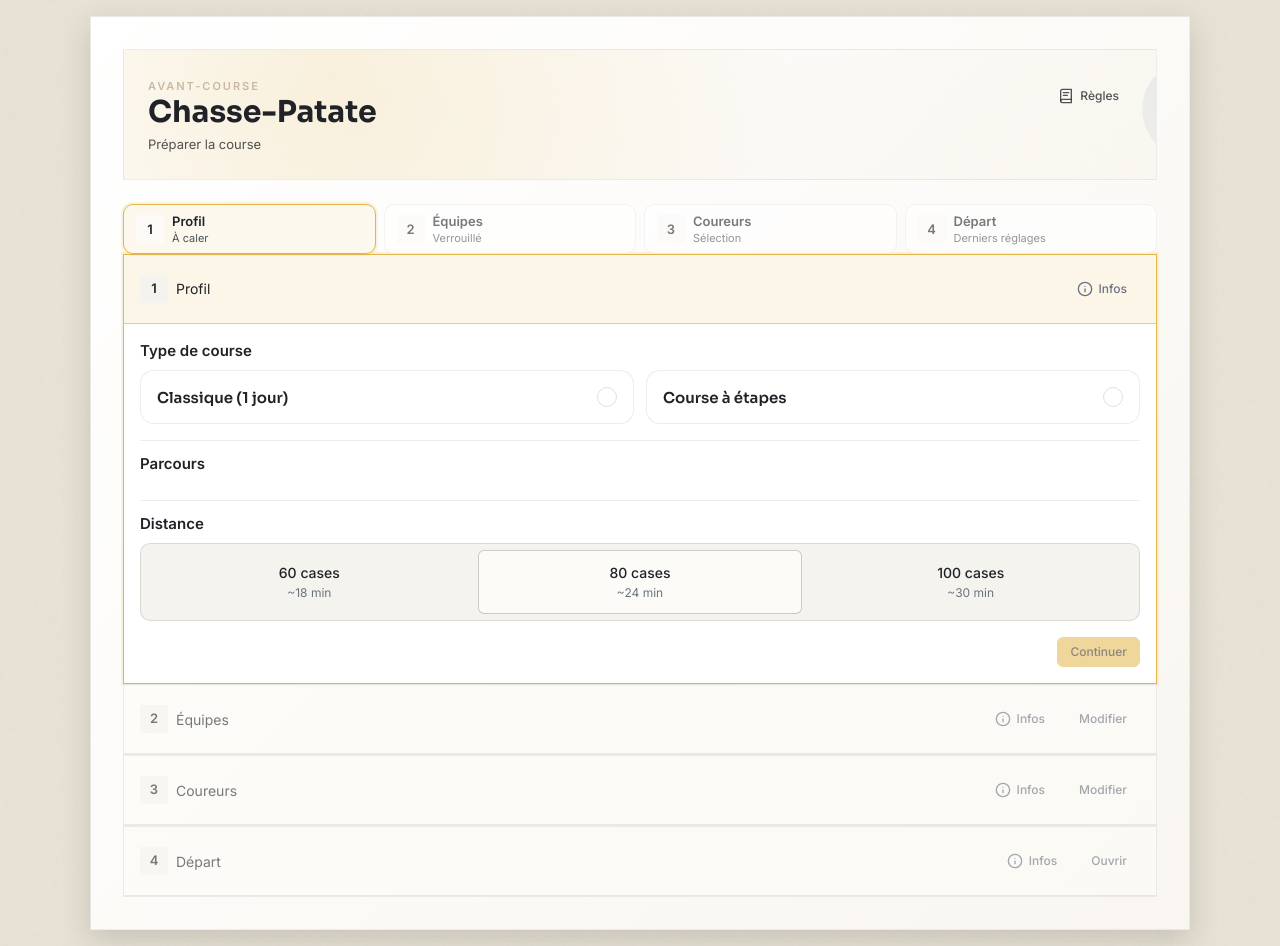
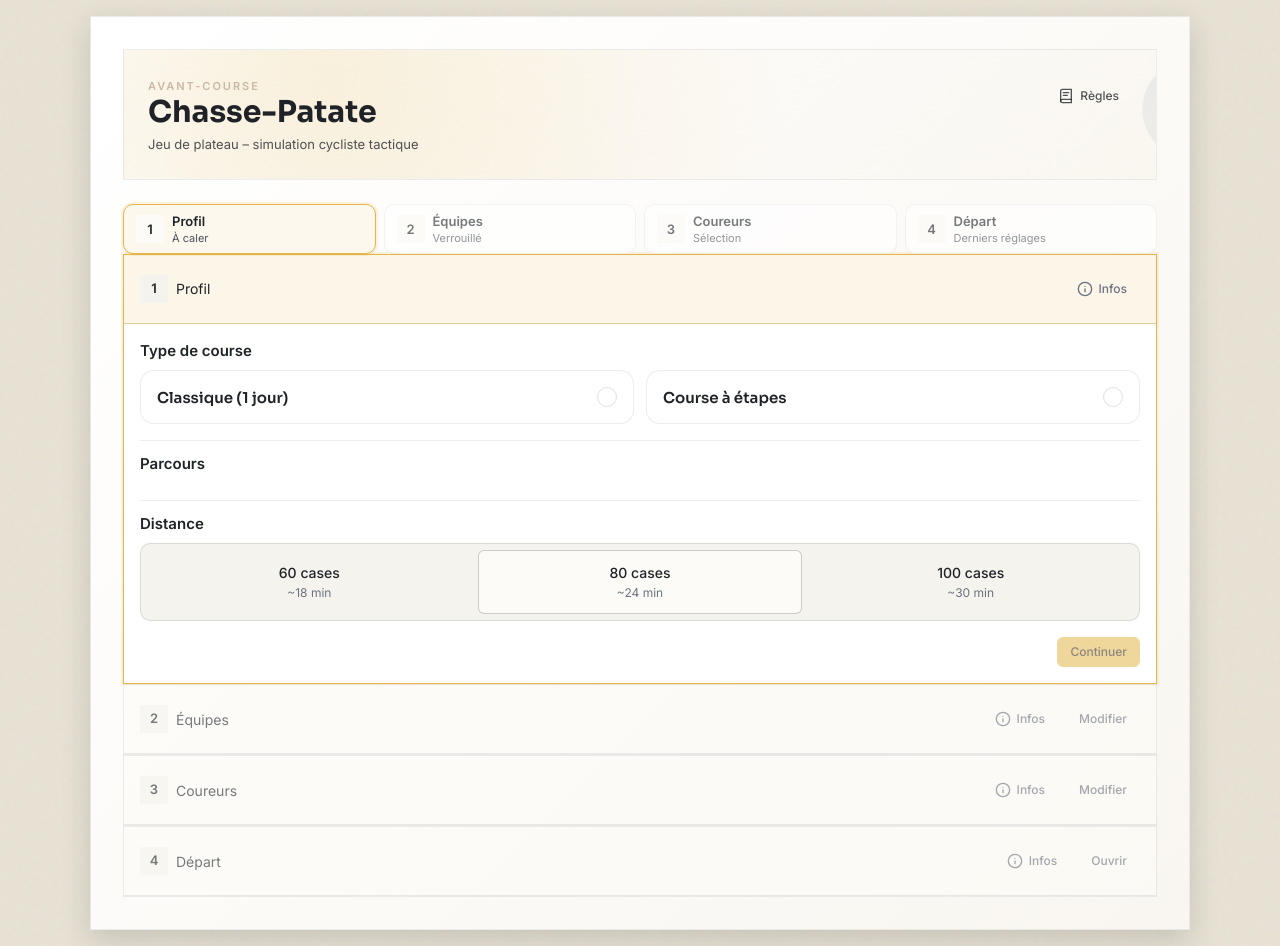
Before and after one commit to benabot/cycling-sim-game-game-code, a Vue app: page / in a window 1280 px wide. Built offline with nearby package versions, Linux system fonts and the light colour scheme.

Commit message:
fix(ui): clarify setup header subtitle as boardgame sim

```diff
--- a/package.json
+++ b/package.json
@@ -15,6 +15,7 @@
   },
   "devDependencies": {
     "@vitejs/plugin-vue": "^5.0.0",
+    "jsdom": "^27.4.0",
     "vite": "^5.0.0",
     "vitest": "^1.0.0"
   }
--- a/src/components/SetupScreen.vue
+++ b/src/components/SetupScreen.vue
@@ -453,7 +453,7 @@ const teamRosters = ref({});
 const activeDraftTeamId = ref(null);
 const riderPoolIndex = new Map(RiderPool.map((rider, index) => [rider.id, index]));
 const raceHeaderTitle = 'Chasse-Patate';
-const raceHeaderSubtitle = 'Préparer la course';
+const raceHeaderSubtitle = 'Jeu de plateau – simulation cycliste tactique';
 const raceHeaderTheme = UIConfig.raceTheme;
 const isRulesOpen = ref(false);
 const isHelpOpen = ref(false);
```
